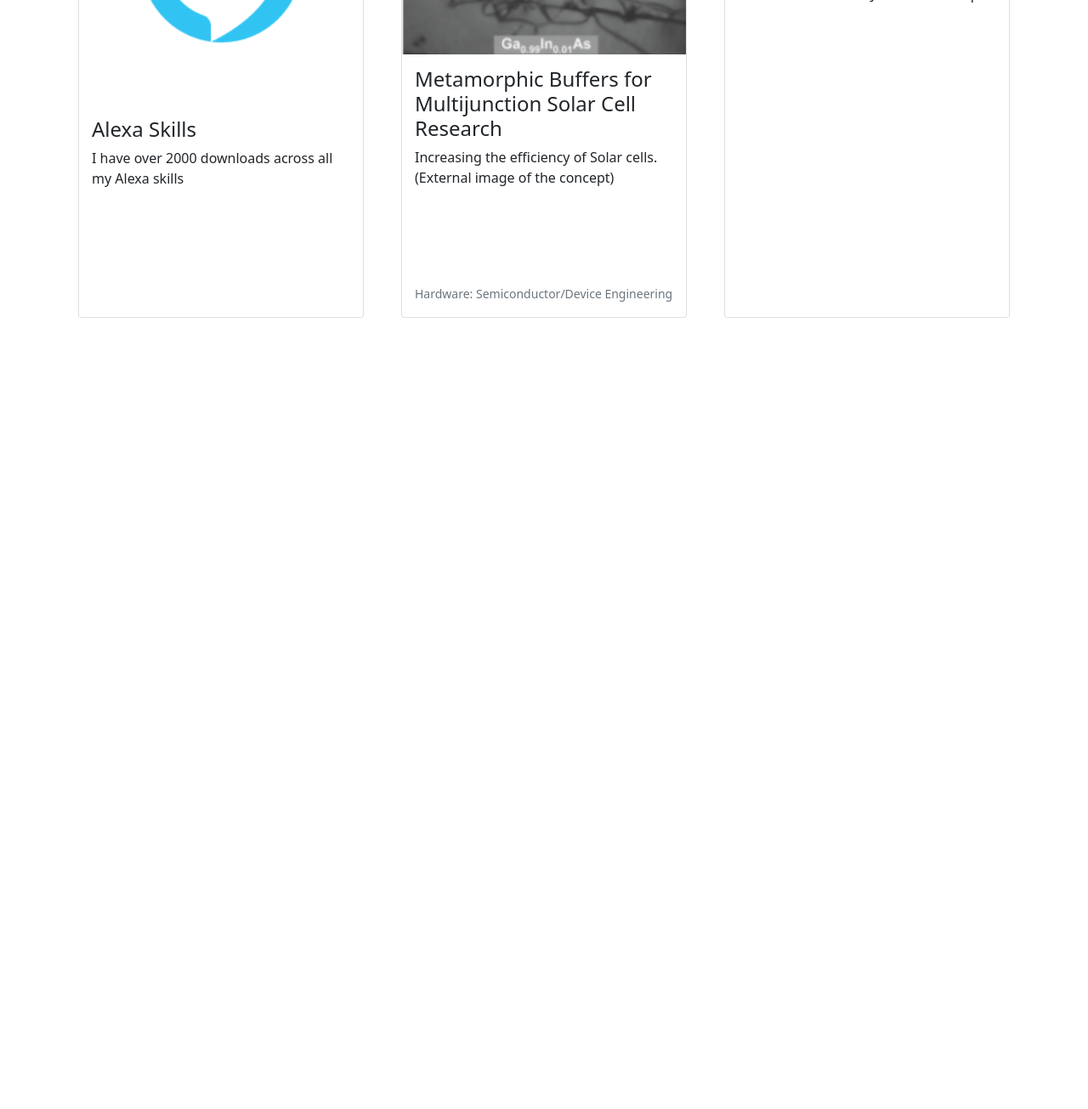
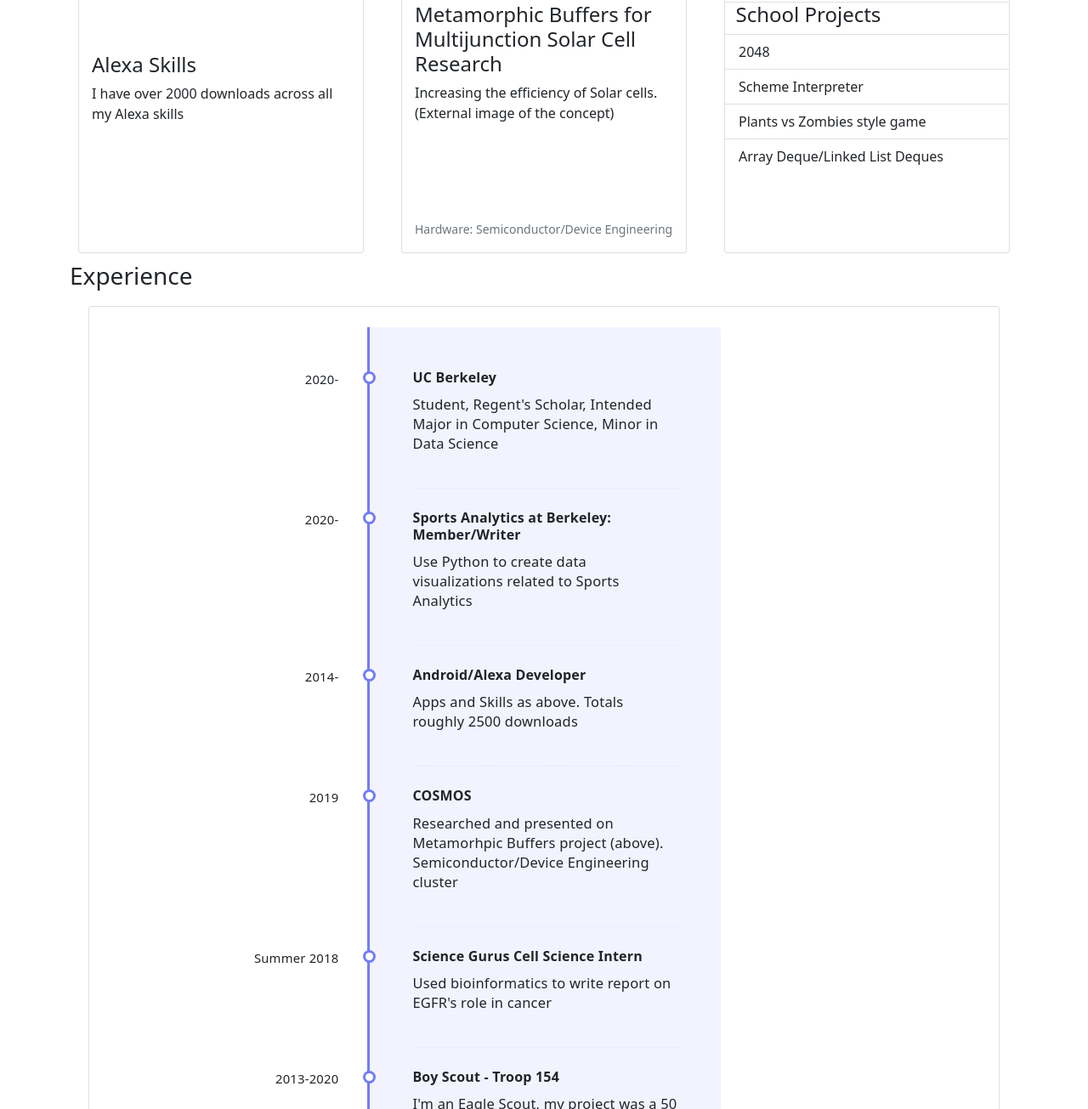
Before and after one commit to archt3/archt3.github.io, a plain HTML site: page index.html in a window 1280 px wide. Shown: the part 1495-2800 px from the top of the page at 85% size. Before the commit the page ends 1879 px from the top, so only its background shows below. Drawn offline with Linux system fonts and the light colour scheme.

Commit message:
timeline done

```diff
--- a/css/style.css
+++ b/css/style.css
@@ -60,7 +60,7 @@
     font-size: 1.5rem;
 }
 .site-main .site-banner .banner-image > img{
-    padding: 7rem 0;
+    padding: 4rem 0;
     width: 90rem;
 }
 .card {
@@ -104,3 +104,119 @@
   .section{
       padding-left: 6rem;
   }
+
+  body{margin-top:20px;}
+  .timeline {
+      border-left: 3px solid #727cf5;
+      border-bottom-right-radius: 4px;
+      border-top-right-radius: 4px;
+      background: rgba(114, 124, 245, 0.09);
+      margin: 0 auto;
+      letter-spacing: 0.2px;
+      position: relative;
+      line-height: 1.4em;
+      font-size: 1.03em;
+      padding: 50px;
+      list-style: none;
+      text-align: left;
+      max-width: 40%;
+  }
+
+  @media (max-width: 767px) {
+      .timeline {
+          max-width: 98%;
+          padding: 25px;
+      }
+  }
+
+  .timeline h1 {
+      font-weight: 300;
+      font-size: 1.4em;
+  }
+
+  .timeline h2,
+  .timeline h3 {
+      font-weight: 600;
+      font-size: 1rem;
+      margin-bottom: 10px;
+  }
+
+  .timeline .event {
+      border-bottom: 1px dashed #e8ebf1;
+      padding-bottom: 25px;
+      margin-bottom: 25px;
+      position: relative;
+  }
+
+  @media (max-width: 767px) {
+      .timeline .event {
+          padding-top: 30px;
+      }
+  }
+
+  .timeline .event:last-of-type {
+      padding-bottom: 0;
+      margin-bottom: 0;
+      border: none;
+  }
+
+  .timeline .event:before,
+  .timeline .event:after {
+      position: absolute;
+      display: block;
+      top: 0;
+  }
+
+  .timeline .event:before {
+      left: -207px;
+      content: attr(data-date);
+      text-align: right;
+      font-weight: 100;
+      font-size: 0.9em;
+      min-width: 120px;
+  }
+
+  @media (max-width: 767px) {
+      .timeline .event:before {
+          left: 0px;
+          text-align: left;
+      }
+  }
+
+  .timeline .event:after {
+      -webkit-box-shadow: 0 0 0 3px #727cf5;
+      box-shadow: 0 0 0 3px #727cf5;
+      left: -55.8px;
+      background: #fff;
+      border-radius: 50%;
+      height: 9px;
+      width: 9px;
+      content: "";
+      top: 5px;
+  }
+
+  @media (max-width: 767px) {
+      .timeline .event:after {
+          left: -31.8px;
+      }
+  }
+
+  .rtl .timeline {
+      border-left: 0;
+      text-align: right;
+      border-bottom-right-radius: 0;
+      border-top-right-radius: 0;
+      border-bottom-left-radius: 4px;
+      border-top-left-radius: 4px;
+      border-right: 3px solid #727cf5;
+  }
+
+  .rtl .timeline .event::before {
+      left: 0;
+      right: -170px;
+  }
+
+  .rtl .timeline .event::after {
+      left: 0;
+      right: -55.8px;
+  }
--- a/index.html
+++ b/index.html
@@ -26,9 +26,7 @@
             </button>
             <div class="collapse navbar-collapse" id="navbarNav">
               <ul class="navbar-nav ms-auto">
-                <li class="nav-item">
-                  <a class="nav-link active" aria-current="page" href="#">Home</a>
-                </li>
+
                 <li class="nav-item">
                   <a class="nav-link" href="#proj">Projects</a>
                 </li>
@@ -230,7 +228,7 @@
           <!-- Card 1 Back -->
           <div class="card back text-center">
             <div class="card-block">
-              <h4 class="card-title">Metamorhpic Buffers for Multijunction Solar Cells</h4>
+              <h4 class="card-title">Metamorphic Buffers for Multijunction Solar Cells</h4>
               <p class="card-text">My group researched and presented on metamorhpic bufffers for use in multijunctional solar cells. In more detail: how
                 to design solar cells to be more efficient by using metamorphic
                 buffers to conjoin solar cell material with different atomic sizes which are all
@@ -250,10 +248,18 @@
           <div class="card front">
             <h4 class="card-title"> &nbsp; Miscellaneous Projects</h4>
             <ul class="list-group list-group-flush">
+              <li class="list-group-item">Earthquake Risk based on Distance (Android, Maps API)</li>
               <li class="list-group-item">Inventory Tracker - Python</li>
               <li class="list-group-item">Bioinformatics based report on EGFR's role in Cancer (link on back of card)</li>
               <li class="list-group-item">AWS IoT button programming</li>
               <li class="list-group-item">This website - HTML/JS/CSS/Bootstrap</li>
+            </ul>
+            <h4 class="card-title"> &nbsp; School Projects</h4>
+            <ul class="list-group list-group-flush">
+              <li class="list-group-item">2048</li>
+              <li class="list-group-item">Scheme Interpreter</li>
+              <li class="list-group-item">Plants vs Zombies style game</li>
+              <li class="list-group-item">Array Deque/Linked List Deques</li>
             </ul>
           </div>
           <!-- End Card 5 Front -->
@@ -274,8 +280,53 @@
 
 
     </div>
+
+
   </div>
-
+  <div class="container">
+    <a id ="exp"></a>
+    <h3>Experience</h3>
+    <div class="container">
+      <div class="row">
+          <div class="col-md-12">
+              <div class="card">
+                  <div class="card-body">
+                      <h6 class="card-title"></h6>
+                      <div id="content">
+                          <ul class="timeline">
+                              <li class="event" data-date="2020-">
+                                  <h3>UC Berkeley</h3>
+                                  <p>Student, Regent's Scholar, Intended Major in Computer Science, Minor in Data Science</p>
+                              </li>
+                              <li class="event" data-date="2020-">
+                                  <h3>Sports Analytics at Berkeley: Member/Writer</h3>
+                                  <p>Use Python to create data visualizations related to Sports Analytics</p>
+                              </li>
+                              <li class="event" data-date="2014-">
+                                  <h3>Android/Alexa Developer</h3>
+                                  <p>Apps and Skills as above. Totals roughly 2500 downloads</p>
+                              </li>
+                              <li class="event" data-date="2019">
+                                  <h3>COSMOS</h3>
+                                  <p>Researched and presented on Metamorhpic Buffers project (above). Semiconductor/Device Engineering cluster</p>
+                              </li>
+                              <li class="event" data-date="Summer 2018">
+                                <h3>Science Gurus Cell Science Intern</h3>
+                                <p>Used bioinformatics to write report on EGFR's role in cancer</p>
+                            </li>
+                            <li class="event" data-date="2013-2020">
+                              <h3>Boy Scout - Troop 154</h3>
+                              <p>I'm an Eagle Scout, my project was a 50 foot fence at Ardenwood Farm.
+                                I served as Senior Patrol Leader, the highest scout position in the troop of 80 scouts.</p>
+                          </li>
+                          </ul>
+                      </div>
+                  </div>
+              </div>
+          </div>
+      </div>
+  </div>
+  </div>
     <script src="./jquery.3.5.1.js" charset="utf-8"></script>
     <script src="./bootstrap.min.js" charset="utf-8"></script>
   </body>
```
